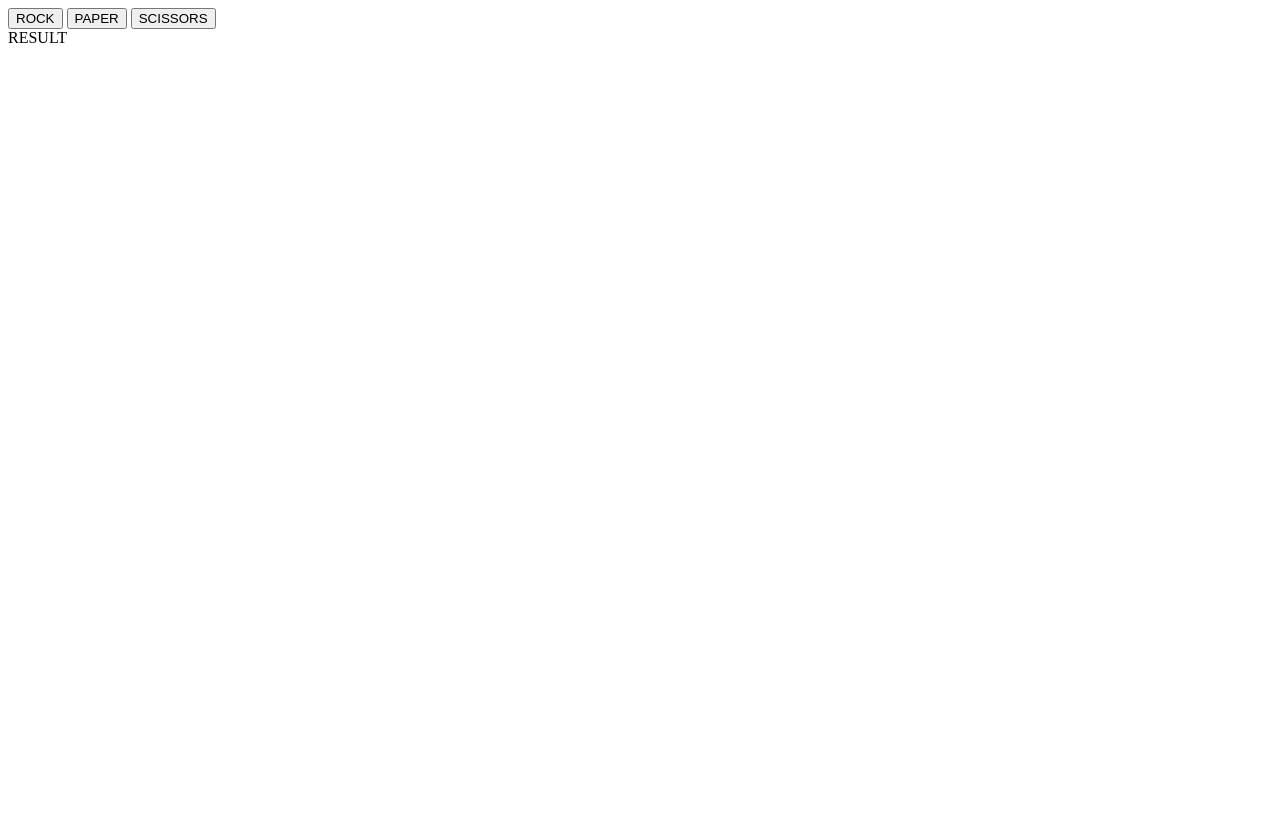
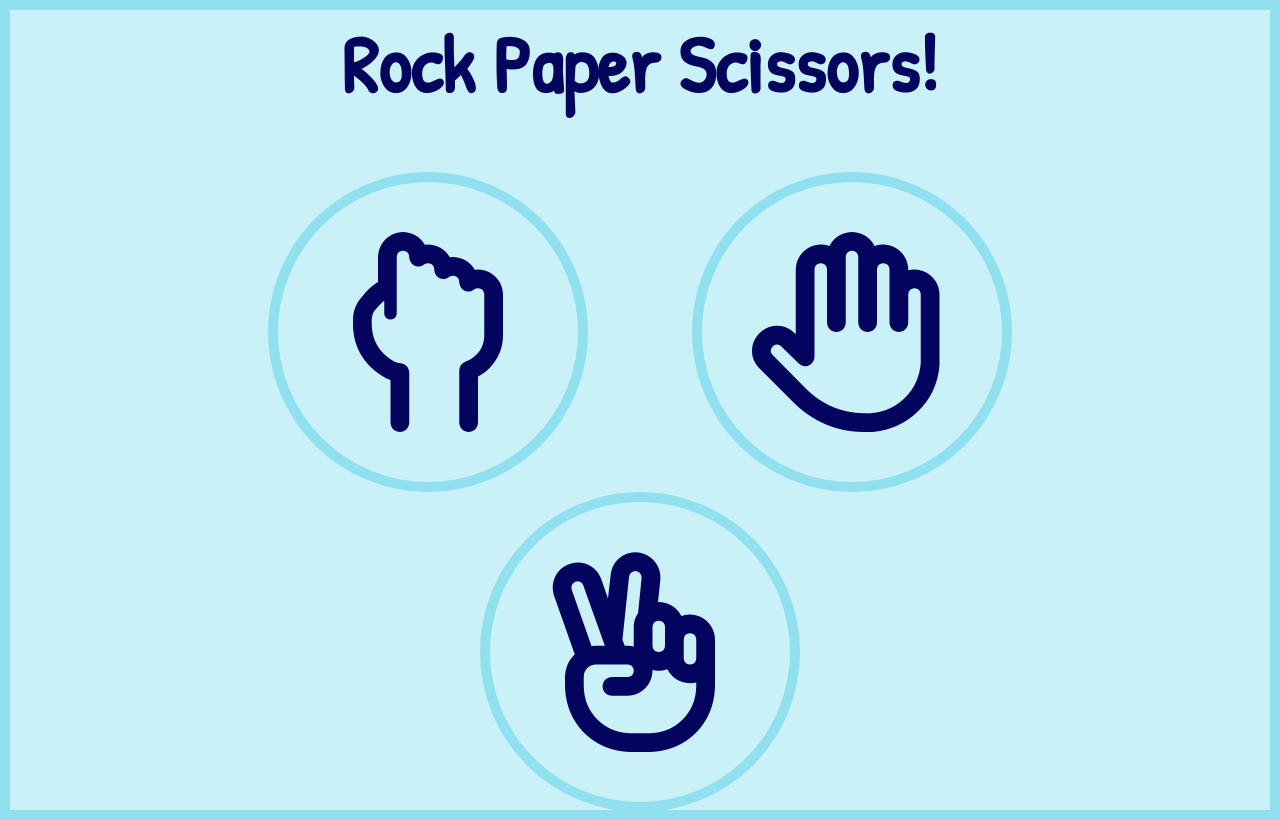
Before and after one commit to WebHead2211/project-rock-paper-scissors, a plain HTML site: page index.html in a window 1280 px wide. Drawn offline with Linux system fonts and the light colour scheme.

Commit message:
Add heading and icons and hover effect
also added css file to style the page.

```diff
--- a/index.html
+++ b/index.html
@@ -5,12 +5,24 @@
     <meta http-equiv="X-UA-Compatible" content="IE=edge">
     <meta name="viewport" content="width=device-width, initial-scale=1.0">
     <title>Rock Paper Scissors!</title>
+    <link rel="stylesheet" href="./style.css">
+    <link rel="preconnect" href="https://fonts.googleapis.com">
+    <link rel="preconnect" href="https://fonts.gstatic.com" crossorigin>
+    <link href="https://fonts.googleapis.com/css2?family=Patrick+Hand&display=swap" rel="stylesheet">
+    <script src="https://kit.fontawesome.com/d6f4ed830f.js" crossorigin="anonymous"></script>
 </head>
 <body>
-    <button class="btn">ROCK</button>
-    <button>PAPER</button>
-    <button>SCISSORS</button>
-    <div>RESULT</div>
-    <script src="./index.js"></script>
+    <div id="main-container">
+        <h1>Rock Paper Scissors!</h1>
+        <div class="icon-container">
+            <i class="fa-regular fa-hand-back-fist" style="width: 200px"></i>
+        </div>
+        <div class="icon-container">
+            <i class="fa-regular fa-hand"></i>
+        </div>
+        <div class="icon-container">
+            <i class="fa-regular fa-hand-peace"></i>
+        </div>
+    </div>
 </body>
 </html>
--- /dev/null
+++ b/style.css
@@ -0,0 +1,35 @@
+body {
+    background-color: #CAF0F8;
+    margin: 0;
+}
+
+#main-container {
+    height: 100vh;
+    border: 10px solid #90E0EF;
+    text-align: center;
+}
+
+h1 {
+    font-family: 'Patrick Hand', cursive;
+    font-size: 80px;
+    color: #03045E;
+    margin-top: 0;
+}
+
+i {
+    color: #03045E;
+    font-size: 200px !important;
+    margin: 0 50px;
+    border: 10px solid #90E0EF;
+    padding: 50px;
+    border-radius: 50%;
+    transition: all 1s;
+}
+
+i:hover {
+    transform: scale(1.2);
+}
+
+.icon-container {
+    display: inline-block;
+}
```
